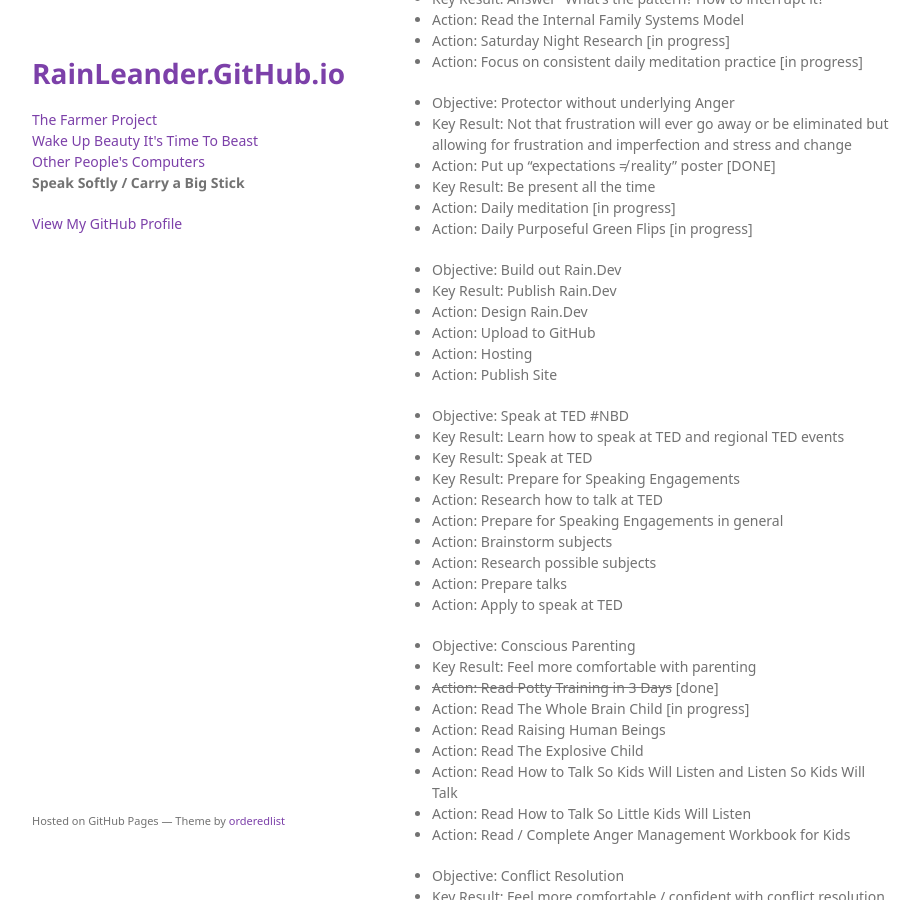
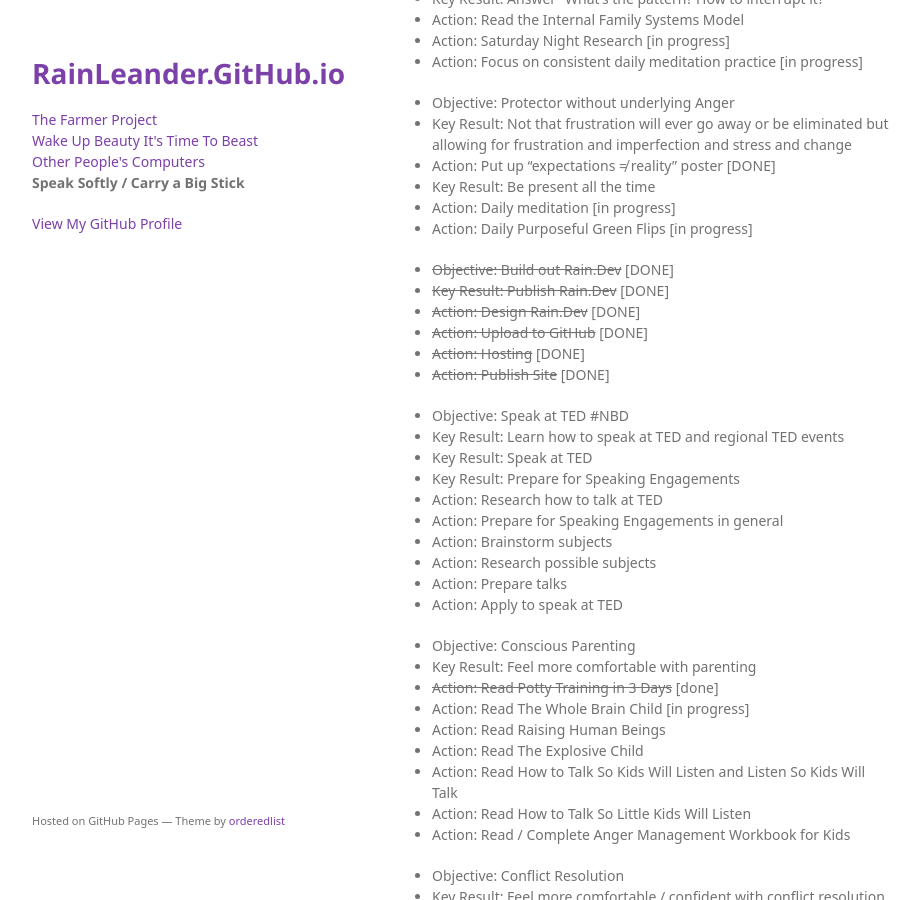
Before and after one commit to rainleander/rainleander.github.io, a Jekyll site: the page speak-softly.html, which Jekyll copies as it is, in a window 1280 px wide and 900 px high, scrolled down 421 px. Shown: the whole window, without its empty margins (178-1095 px from the left). Built offline with Jekyll 4.4.1, drawn with Linux system fonts in a browser that asks for light colours; some web fonts are replaced.

Commit message:
Update speak-softly.html

```diff
--- a/speak-softly.html
+++ b/speak-softly.html
@@ -51,12 +51,12 @@
           <li>Action: Daily meditation [in progress]</li>
           <li>Action: Daily Purposeful Green Flips [in progress]</li></ul>
 
-        <ul><li>Objective: Build out Rain.Dev</li>
-          <li>Key Result: Publish Rain.Dev</li>
-          <li>Action: Design Rain.Dev</li>
-          <li>Action: Upload to GitHub</li>
-          <li>Action: Hosting</li>
-          <li>Action: Publish Site</li></ul>
+        <ul><li><strike>Objective: Build out Rain.Dev</strike> [DONE]</li>
+          <li><strike>Key Result: Publish Rain.Dev</strike> [DONE]</li>
+          <li><strike>Action: Design Rain.Dev</strike> [DONE]</li>
+          <li><strike>Action: Upload to GitHub</strike> [DONE]</li>
+          <li><strike>Action: Hosting</strike> [DONE]</li>
+          <li><strike>Action: Publish Site</strike> [DONE]</li></ul>
 
         <ul><li>Objective: Speak at TED #NBD</li>
           <li>Key Result: Learn how to speak at TED and regional TED events</li>
```
